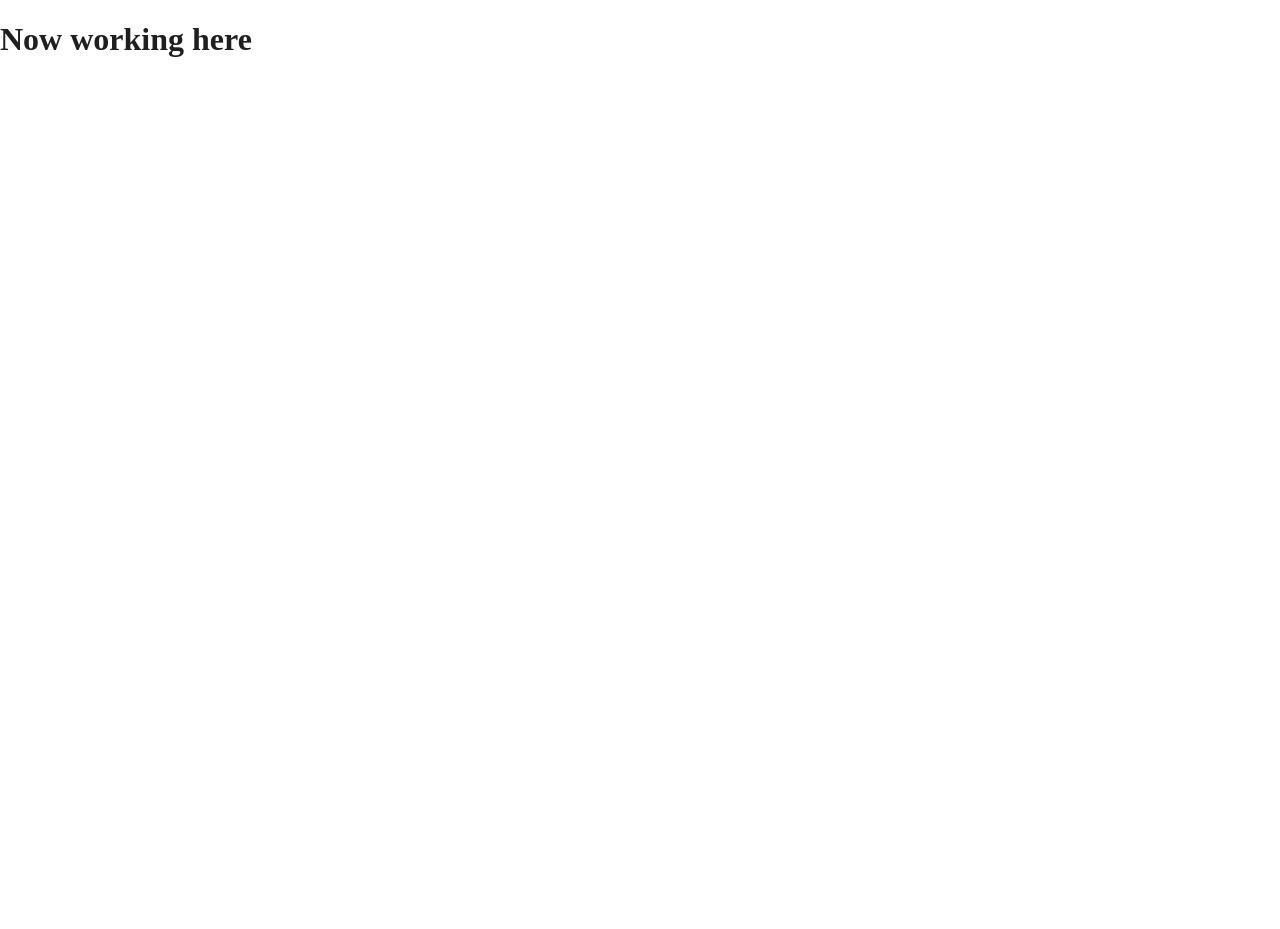
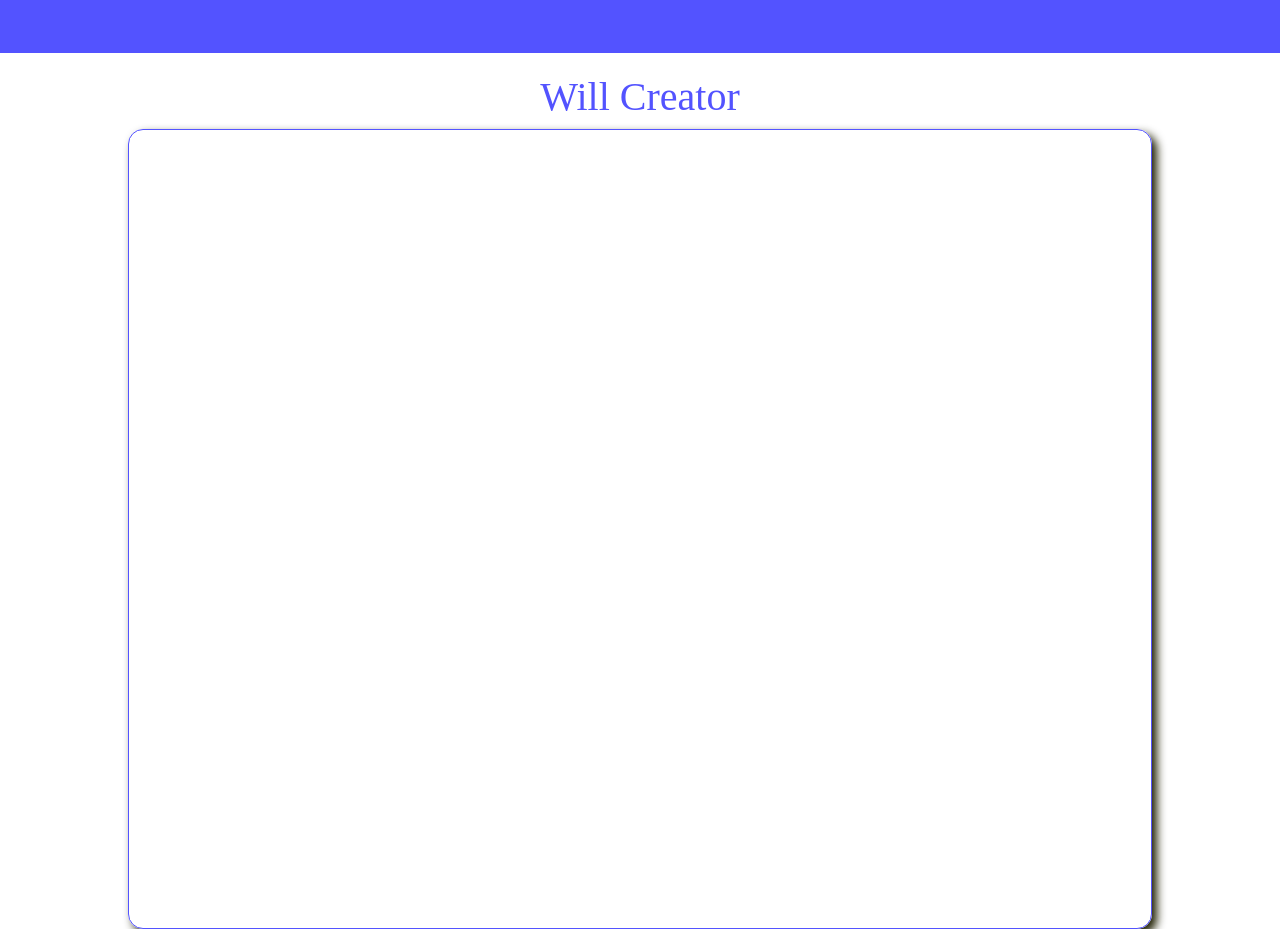
Before and after one commit to Arpppit/home, a React (Create React App) app: page / in a window 1280 px wide. Before the commit the page ends 800 px from the top, so only its background shows below. Built offline with nearby package versions, Linux system fonts and the light colour scheme.

Commit message:
added container

```diff
--- /dev/null
+++ b/src/components2/App.css
@@ -0,0 +1,24 @@
+*{
+    font-family:'Allianz Sans'
+}
+
+
+
+body {
+    @font-face {
+      font-family: 'Allianz Sans';
+      font-style: normal;
+      font-weight: normal;
+      src: local('Allianz Sans'), url('ALSANREG.woff') format('woff');
+      }
+    color:#5353ff;
+    margin: 0;
+
+    -webkit-font-smoothing: antialiased;
+    -moz-osx-font-smoothing: grayscale;
+  }
+
+  code {
+    font-family: source-code-pro, Menlo, Monaco, Consolas, 'Courier New',
+      monospace;
+  }
--- a/src/components2/App.jsx
+++ b/src/components2/App.jsx
@@ -1,9 +1,23 @@
-import React from 'react'
+import React from 'react';
+import "../../node_modules/bootstrap/dist/css/bootstrap.min.css";
+import "../../node_modules/bootstrap/dist/js/bootstrap.bundle";
+import './App.css'
 
 const App = () => {
     return (
         <div>
-            <h1>Now working here</h1>
+            <nav class="navbar navbar-light " style={{paddingTop:'45px',backgroundColor:'#5353ff'}}>
+
+</nav>
+        <h1 style={{textAlign:'center',paddingTop:'20px'}}>
+            Will Creator
+        </h1>
+        <div class = 'container-fluid' style={{ width:'80%',alignSelf:'center',borderRight:'1px solid #5353ff',borderTop:'1px solid #5353ff',borderBottom:'1px solid #5353ff',borderLeft:'1px solid #5353ff', height:'100vh',borderRadius:'15px',boxShadow:'5px 5px 10px #1f1f00'}}>
+
+
+
+        </div>
+
         </div>
     )
 }
```
Also changed, not shown: src/components2/ALSANREG.woff (added).
